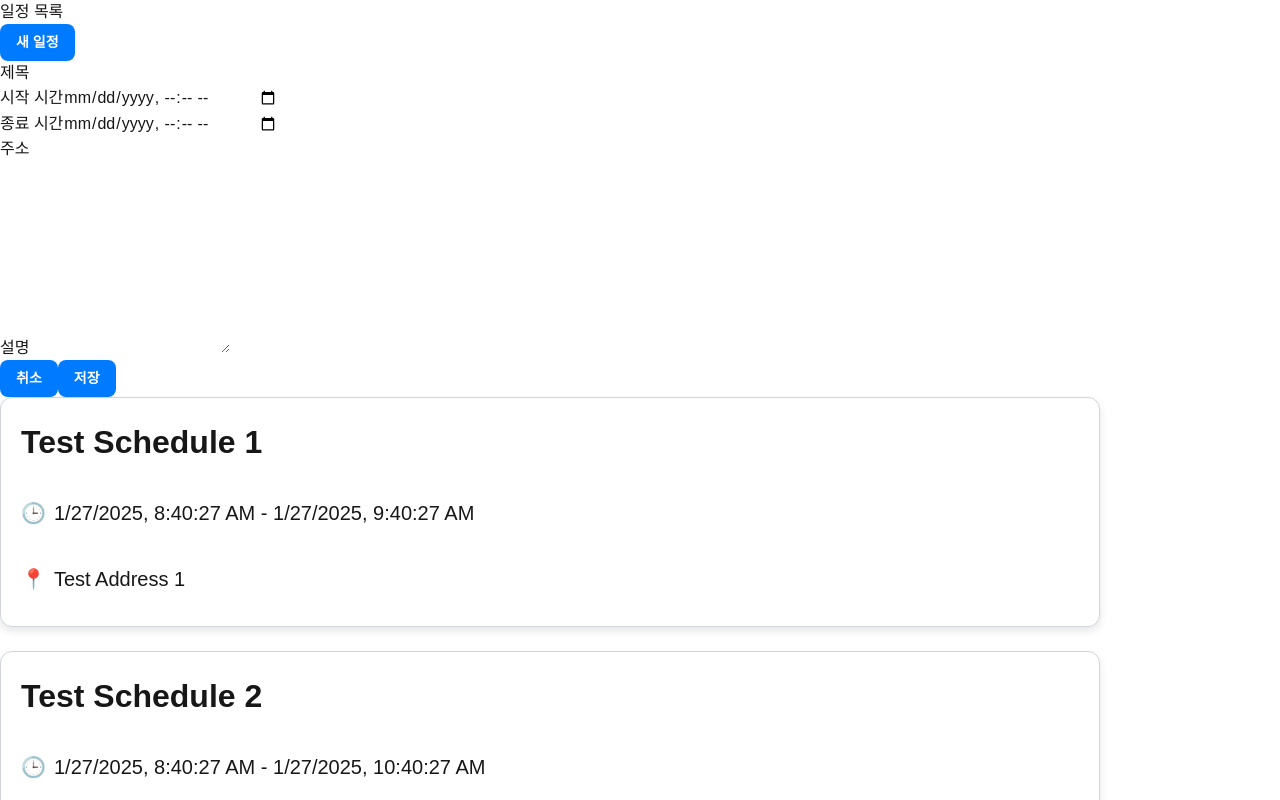
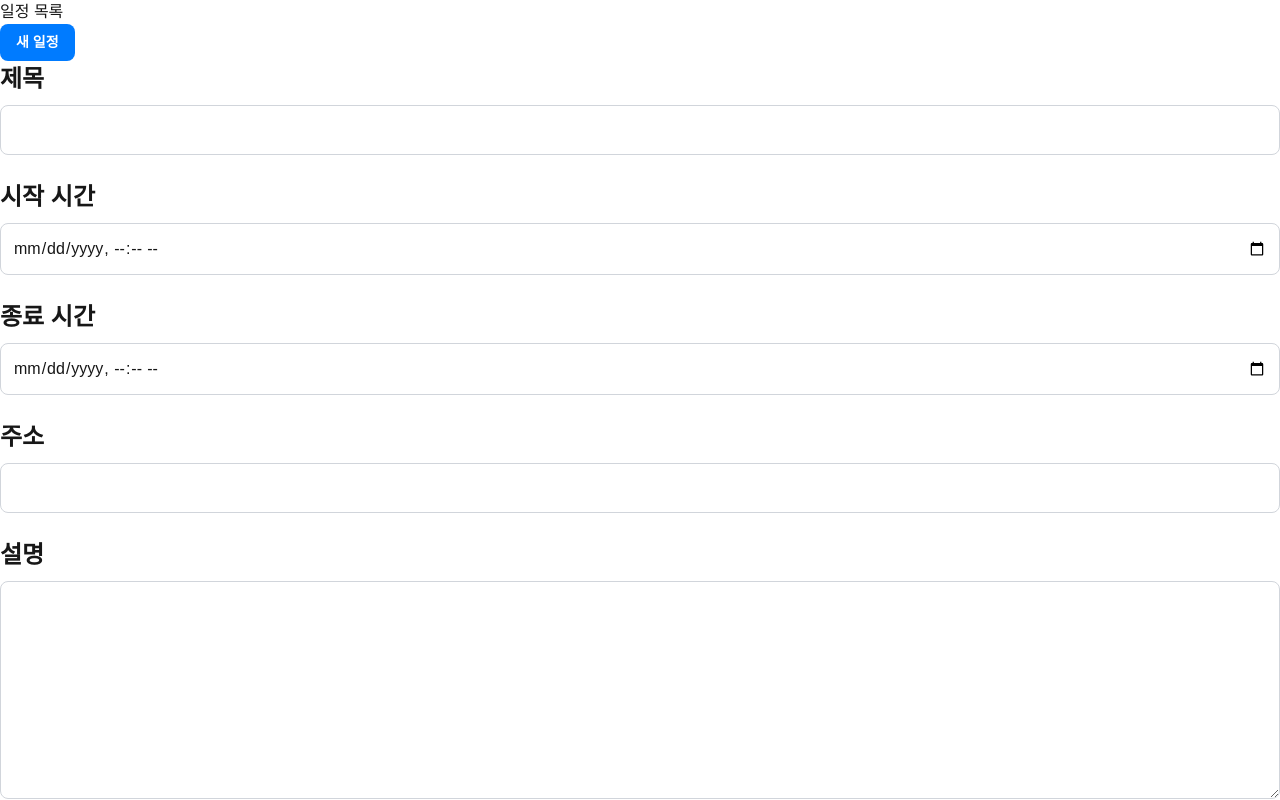
Before and after one commit to prgrms-be-devcourse/NBE3-4-2-Team10, a Next.js app in the folder frontend/: page /calendars/1 in a window 1280 px wide. Both pictures are taken after a click on the button "새 일정". Shown: the top 800 px of the page. Built offline with nearby package versions, Linux system fonts and the light colour scheme.

Commit message:
fix: Schedule Form 수정

```diff
--- a/frontend/src/app/globals.css
+++ b/frontend/src/app/globals.css
@@ -123,3 +123,22 @@ button.new-schedule-button {
 button.new-schedule-button:hover {
   background-color: #003687;
 }
+
+/* 폼 레이블과 입력 필드 스타일 */
+.schedule-form-row {
+  margin-bottom: 24px; /* 각 행 사이의 간격 */
+}
+
+.schedule-form-label {
+  display: block;
+  font-size: 24px;
+  font-weight: bold;
+  margin-bottom: 8px; /* 레이블과 입력 필드 사이 간격 */
+}
+
+.schedule-form-input {
+  width: 100%;
+  padding: 12px;
+  border: 1px solid #d1d5db;
+  border-radius: 8px;
+}
--- a/frontend/src/schedule/components/ScheduleForm.tsx
+++ b/frontend/src/schedule/components/ScheduleForm.tsx
@@ -33,44 +33,44 @@ export const ScheduleForm: React.FC<ScheduleFormProps> = ({
                 className="p-8 space-y-10 bg-white rounded-lg shadow-lg w-full max-w-xl"
             >
                 {/* 제목 */}
-                <div className="py-6">
-                    <label className="block text-3xl font-bold mb-3">제목</label>
+                <div className="schedule-form-row">
+                    <label className="schedule-form-label">제목</label>
                     <input
                         type="text"
                         value={formData.title}
                         onChange={(e) => setFormData({ ...formData, title: e.target.value })}
-                        className="w-full p-4 border border-gray-300 rounded"
+                        className="schedule-form-input"
                         required
                     />
                 </div>
 
                 {/* 시작 시간 */}
-                <div className="py-6">
-                    <label className="block text-3xl font-bold mb-3">시작 시간</label>
+                <div className="schedule-form-row">
+                    <label className="schedule-form-label">시작 시간</label>
                     <input
                         type="datetime-local"
                         value={formData.startTime}
                         onChange={(e) => setFormData({ ...formData, startTime: e.target.value })}
-                        className="w-full p-4 border border-gray-300 rounded"
+                        className="schedule-form-input"
                         required
                     />
                 </div>
 
                 {/* 종료 시간 */}
-                <div className="py-6">
-                    <label className="block text-3xl font-bold mb-3">종료 시간</label>
+                <div className="schedule-form-row">
+                    <label className="schedule-form-label">종료 시간</label>
                     <input
                         type="datetime-local"
                         value={formData.endTime}
                         onChange={(e) => setFormData({ ...formData, endTime: e.target.value })}
-                        className="w-full p-4 border border-gray-300 rounded"
+                        className="schedule-form-input"
                         required
                     />
                 </div>
 
                 {/* 주소 */}
-                <div className="py-6">
-                    <label className="block text-3xl font-bold mb-3">주소</label>
+                <div className="schedule-form-row">
+                    <label className="schedule-form-label">주소</label>
                     <input
                         type="text"
                         value={formData.location.address}
@@ -80,17 +80,17 @@ export const ScheduleForm: React.FC<ScheduleFormProps> = ({
                                 location: { ...formData.location, address: e.target.value },
                             })
                         }
-                        className="w-full p-4 border border-gray-300 rounded"
+                        className="schedule-form-input"
                     />
                 </div>
 
                 {/* 설명 */}
-                <div className="py-6">
-                    <label className="block text-3xl font-bold mb-3">설명</label>
+                <div className="schedule-form-row">
+                    <label className="schedule-form-label">설명</label>
                     <textarea
                         value={formData.description}
                         onChange={(e) => setFormData({ ...formData, description: e.target.value })}
-                        className="w-full p-4 border border-gray-300 rounded"
+                        className="schedule-form-input"
                         rows={8}
                     />
                 </div>
```
